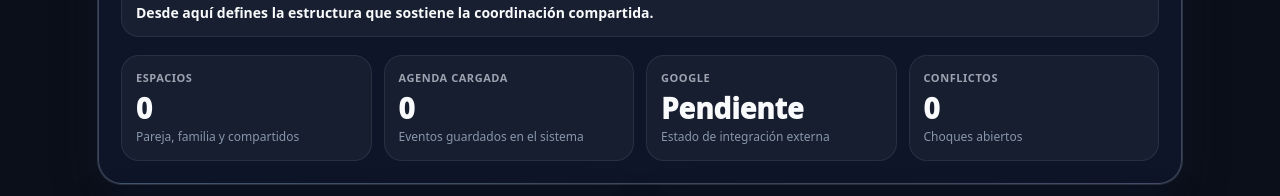
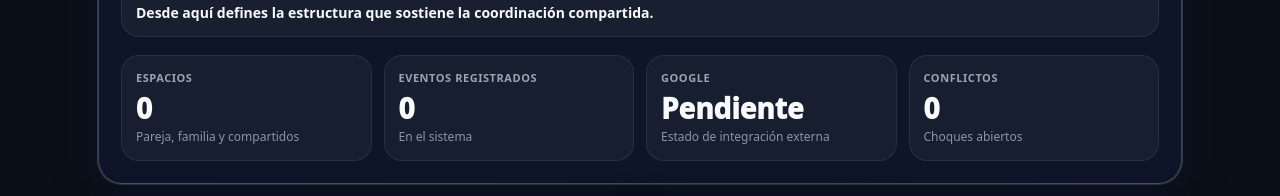
Before and after one commit to Fgainzall/syncplans-app, a Next.js app: page /panel in a window 1280 px wide. Shown: the part 531-727 px from the top of the page. Built offline with nearby package versions, Linux system fonts and the light colour scheme; no server answers.

Commit message:
Refine panel events metric copy

```diff
--- a/src/app/panel/page.tsx
+++ b/src/app/panel/page.tsx
@@ -308,7 +308,7 @@ export default function PanelPage() {
     {
       id: "events",
       title: "Ver eventos",
-      hint: "Consulta la agenda cargada sin convertir el Panel en otra vista operativa.",
+      hint: "Consulta los eventos registrados sin convertir el Panel en otra vista operativa.",
       href: "/events",
       badge: totalEvents > 0 ? `${totalEvents}` : undefined,
     },
@@ -442,11 +442,11 @@ export default function PanelPage() {
               value={loading ? "—" : String(totalGroups)}
               hint="Pareja, familia y compartidos"
             />
-            <MetricCard
-              label="Agenda cargada"
-              value={loading ? "—" : String(totalEvents)}
-              hint="Eventos guardados en el sistema"
-            />
+         <MetricCard
+  label="Eventos registrados"
+  value={loading ? "—" : String(totalEvents)}
+  hint="En el sistema"
+/>
             <MetricCard
               label="Google"
               value={
```
